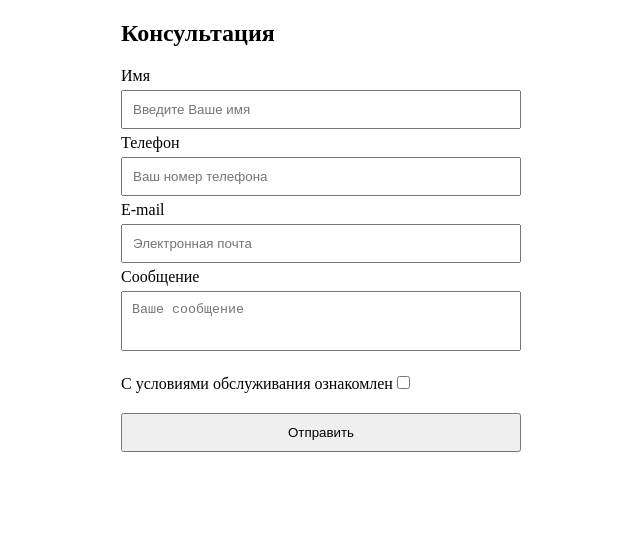
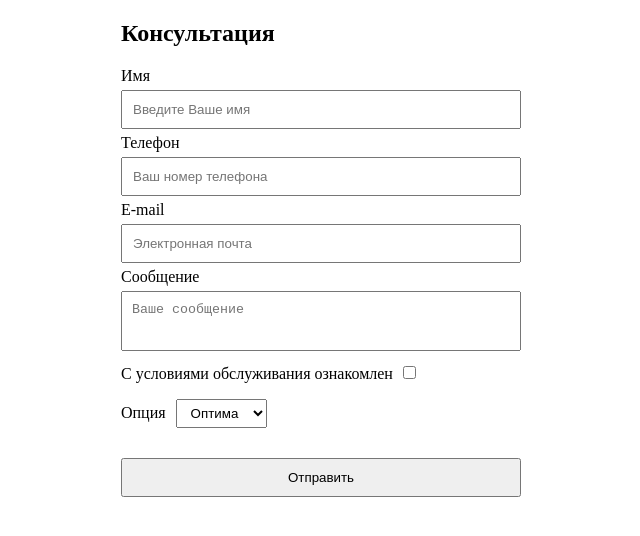
Before and after one commit to Leppavlad/directum, a plain HTML site: page index.html in a window 1280 px wide. Shown: the whole page, without its empty margins (319-959 px from the left). Drawn offline with Linux system fonts and the light colour scheme.

Commit message:
Added select item

```diff
--- a/index.html
+++ b/index.html
@@ -4,12 +4,11 @@
   <meta charset="UTF-8">
   <meta http-equiv="X-UA-Compatible" content="IE=edge">
   <meta name="viewport" content="width=device-width, initial-scale=1.0">
-  <title>Document</title>
+  <title>Генератор форм</title>
   <link rel="stylesheet" href="style.css">
 </head>
 <body>
-  <div class="form__container">
-  </div>
+  <div class="form__container"></div>
   <script src="script.js"></script>
 </body>
 </html>
--- a/json/form.json
+++ b/json/form.json
@@ -68,12 +68,39 @@
     {
       "type": "checkbox",
       "attributes": {
-        "name": "message",
+        "name": "agreement",
         "placeholder": "",
         "required": false,
         "value": "",
         "label": "С условиями обслуживания ознакомлен",
         "class": "form__checkbox",
+        "validationRules": [],
+        "disabled": false,
+        "checked": false
+      }
+    },
+    {
+      "type": "select",
+      "attributes": {
+        "name": "select",
+        "placeholder": "",
+        "required": false,
+        "options": [{
+          "value": "first",
+          "text": "Бюджет",
+          "selected": false
+        }, {
+          "value": "second",
+          "text": "Оптима",
+          "selected": true
+        }, {
+          "value": "third",
+          "text": "Экстра",
+          "selected": false
+        }],
+        "value": "",
+        "label": "Опция",
+        "class": "select",
         "validationRules": [],
         "disabled": false
       }
@@ -81,7 +108,7 @@
     {
       "type": "submit",
       "attributes": {
-        "name": "",
+        "name": "submit",
         "placeholder": "",
         "required": false,
         "value": "Отправить",
--- a/script.js
+++ b/script.js
@@ -3,19 +3,18 @@ function formOutput(form) {
 }
 
 function formOfJson(file) {
-  document.querySelector('.form__container').innerHTML = "";
   let formObj = JSON.parse(file).form;
   let form = document.createElement("form");
       form.setAttribute("class", formObj.class);
 
-  if (formObj.name != "") {
+  if (formObj.name) {
     let formTitle = document.createElement('h2');
         formTitle.textContent = formObj.name;
     form.appendChild(formTitle);
   }
   document.querySelector('.form__container').appendChild(form);
 
-  if (formObj.postmessage != "") {
+  if (formObj.postmessage) {
     let formResponse = document.createElement('div');
         formResponse.setAttribute("class", "form-response");
         formResponse.innerHTML = formObj.postmessage;
@@ -29,46 +28,42 @@ function formOfJson(file) {
     formElements[i] = [];
 
     /* [0]Label - start */
-    if (item.attributes.label != "") {
+    if (item.attributes.label) {
       formElements[i].push(document.createElement('label'));
       formElements[i][0].textContent = item.attributes.label;
     } else {
       formElements[i][0] = "";
     }
-    /* [1]Label - end */
 
     /* [1]Input - start */
     if (item.type == "textarea") {
       formElements[i][1] = document.createElement('textarea');
-
-      formElements[i][1].setAttribute("name", item.attributes.name);
-      formElements[i][1].setAttribute("placeholder", item.attributes.placeholder);
-      formElements[i][1].setAttribute("class", item.attributes.class);
-      formElements[i][1].setAttribute("value", item.attributes.value);
-
-      item.attributes.required == true ?
-        formElements[i][1].setAttribute("required", true) : null;
-      item.attributes.disabled == true ?
-        formElements[i][1].setAttribute("disabled", true) : null;
+    } else if (item.type == "select") {
+      formElements[i][1] = document.createElement('select');
+      item.attributes.options.forEach(option => {
+        let optionElement = document.createElement("option")
+            optionElement.setAttribute("value", option.value);
+            optionElement.textContent = option.text;
+        (option.selected) ?
+          optionElement.setAttribute("selected", "") : null;
+        formElements[i][1].appendChild(optionElement);
+      })
     } else {
       formElements[i][1] = document.createElement('input');
-      if (item.type == "submit") {
-        formElements[i][1].setAttribute("type", "submit");
-        formElements[i][1].setAttribute("class", item.attributes.class);
-        formElements[i][1].setAttribute("value", item.attributes.value);
-      } else {
-        formElements[i][1].setAttribute("type", item.type);
-        formElements[i][1].setAttribute("name", item.attributes.name);
-        formElements[i][1].setAttribute("placeholder", item.attributes.placeholder);
-        formElements[i][1].setAttribute("class", item.attributes.class);
-        formElements[i][1].setAttribute("value", item.attributes.value);
+      formElements[i][1].setAttribute("type", item.type);
+    }
+    formElements[i][1].setAttribute("class", item.attributes.class);
+    formElements[i][1].setAttribute("name", item.attributes.name);
 
-      item.attributes.required == true ?
-        formElements[i][1].setAttribute("required", true) : null;
-      item.attributes.disabled == true ?
-        formElements[i][1].setAttribute("disabled", true) : null;
-      }
-    }
+    (item.type != "submit") ? (item.type != "checkbox") ?
+      formElements[i][1].setAttribute("placeholder", item.attributes.placeholder) : null :
+      formElements[i][1].setAttribute("value", item.attributes.value);
+    (item.type == "checkbox" && item.attributes.checked) ?
+      formElements[i][1].setAttribute("checked", "") : null;
+    (item.attributes.required) ?
+      formElements[i][1].setAttribute("required", true) : null;
+    (item.attributes.disabled) ?
+      formElements[i][1].setAttribute("disabled", true) : null;
     /* [1]Input - end */
 
     if (formElements[i][0] == "") {
--- a/style.css
+++ b/style.css
@@ -5,6 +5,10 @@
 .form__container {
   width: 400px;
   margin: 0 auto;
+}
+
+label {
+  display: block;
 }
 
 form input[type=text],
@@ -17,8 +21,13 @@ form textarea {
   margin: 5px 0;
   padding: 10px;
 }
-
-form input[type=checkbox] {margin-top: 20px;}
+form select {
+  margin: 10px;
+  padding: 5px 10px;
+}
+form input[type=checkbox] {
+  margin: 10px;
+}
 
 form textarea {
   height: 60px;
```
